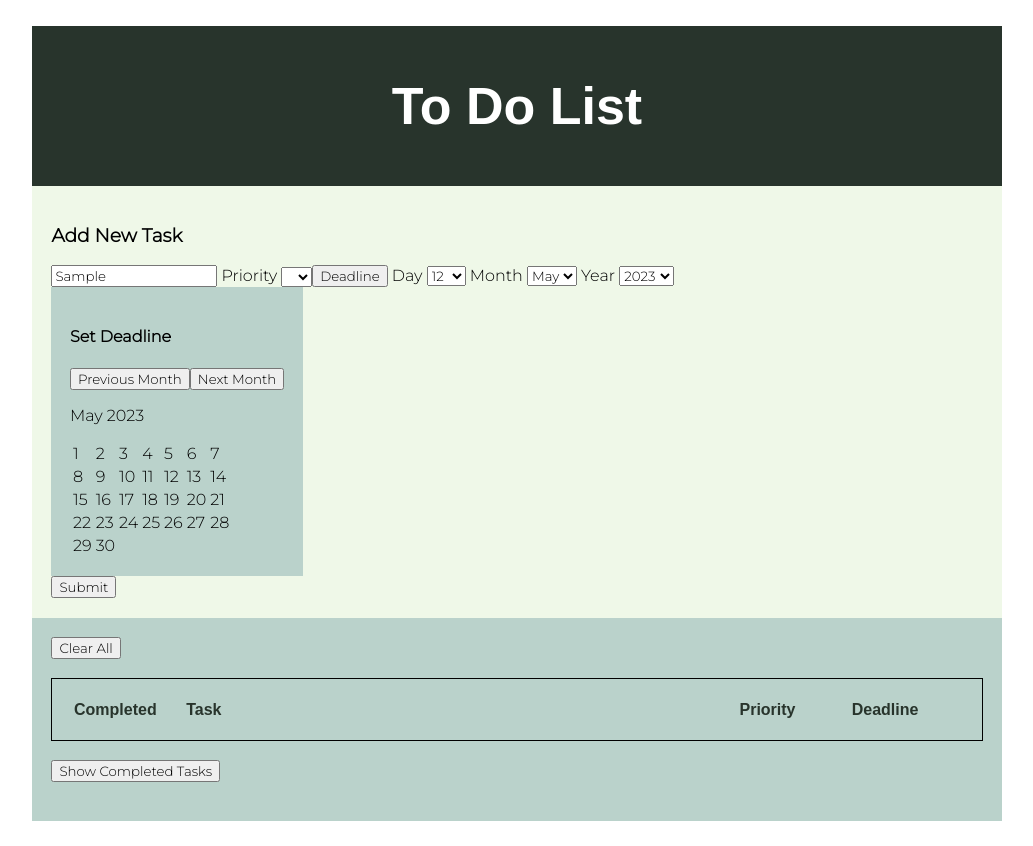
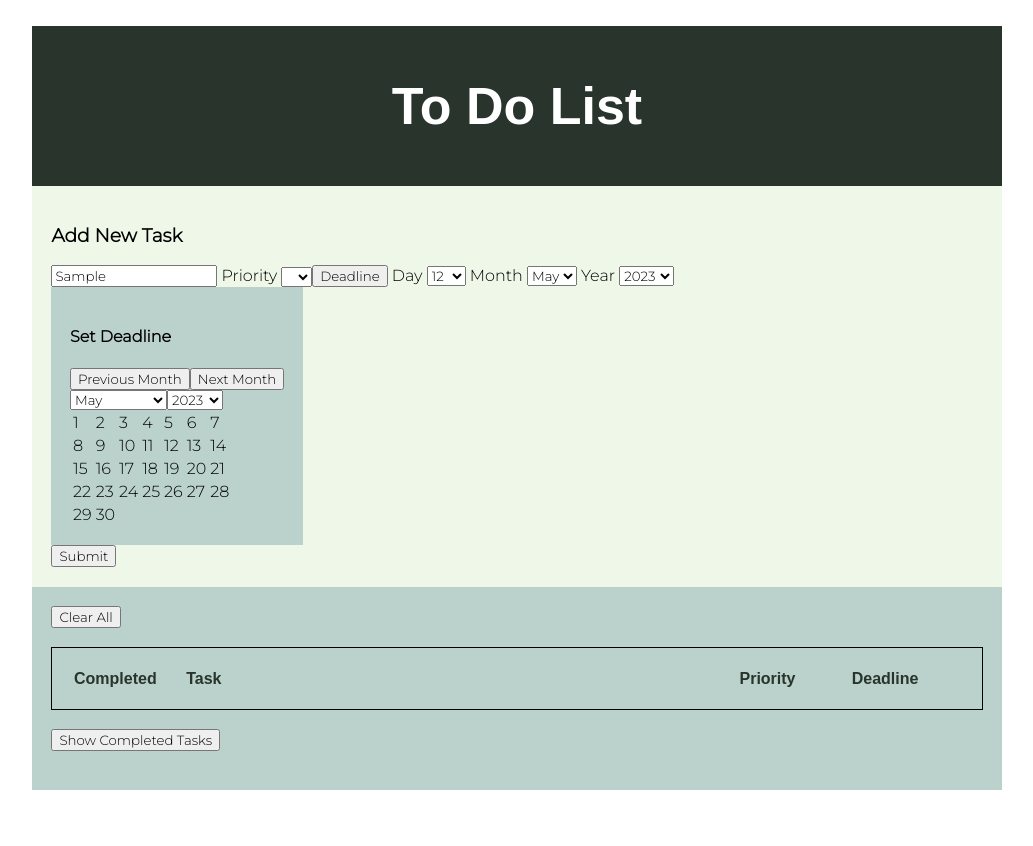
Before and after one commit to dragonspirals/React-To-Do-List, a React (Create React App) app: page / in a window 1280 px wide. Both pictures are taken after typing "Sample" into the empty fields and a click on the button "Deadline". Shown: the whole page, without its empty margins (123-1156 px from the left). After the commit the page ends 815 px from the top, so only its background shows below. Built offline with nearby package versions, Linux system fonts and the light colour scheme; a web font is replaced by a local one.

Commit message:
clicking on a date in calendar sets the deadline

```diff
--- a/src/Form/Calendar.js
+++ b/src/Form/Calendar.js
@@ -1,8 +1,7 @@
 import { useState } from "react";
 
 
-export default function Calendar() {
-
+export default function Calendar({ newTask, setNewTask }) {
 
     const today = new Date();
 
@@ -15,9 +14,15 @@ export default function Calendar() {
 
     /* -------------------------------- functions ------------------------------- */
 
+    // select a date on the calendar
+    function selectDate(date) {
+        setNewTask(task=> {
+            return ({...task, deadline: date})
+        })
+    }
+
     const flatMonth = () => {
         const fillStart = (viewMonth.getDay()+6)%7;
-        console.log(fillStart);
 
         const array = Array(fillStart).fill("");
         for(let i=0; i<monthLength; i++) {
@@ -55,12 +60,39 @@ function ChangeMonth() {
         setViewMonth(newMonth);
     }
 
+
+    // array of months
+    const months = ["January", "February", "March", "April", "May", "June",
+    "July", "August", "September", "October", "November", "December"];
+
+    // first 3 letters of month
+    months.short = months.map(month => (month.slice(0,3)));
+
+    // array of the next 20 years
+    const years = Array(20).fill(null).map((value, index) => (today.getFullYear()+index));
+
     return (
         <>
         {/* // previous month */}
         <button onClick={()=>{changeMonth(viewMonth.getFullYear(), viewMonth.getMonth()-1)}}>Previous Month</button>
         {/* // next month  */}
         <button onClick={()=>{changeMonth(viewMonth.getFullYear(), viewMonth.getMonth()+1)}}>Next Month</button>
+
+        <br />
+
+        {/* select month */}
+        <select value={viewMonth.getMonth()} onChange={(e)=>{changeMonth(viewMonth.getFullYear(), e.target.value)}}>
+            {months.map((month, index) => (
+                <option value={index}>{month}</option>
+            ))}
+        </select>
+
+        {/* select year  */}
+        <select value={viewMonth.getFullYear()} onChange={(e)=>{changeMonth(e.target.value, viewMonth.getMonth())}}>
+            {years.map((year) => (
+                <option value={year}>{year}</option>
+            ))}
+        </select>
         </>
     )
 }
@@ -71,7 +103,13 @@ function ChangeMonth() {
         return (
             <tr>
                 {array.map(value => (
-                    <td>{value!=="" && value.getDate()}</td>
+                    value!=="" ?
+
+                    <td onClick={()=>selectDate(value)}>
+                        {value.getDate()}
+                    </td>
+
+                     : <td></td>
                 ))}
             </tr>
         )
@@ -98,7 +136,6 @@ function ChangeMonth() {
         <div className="calendar-month">
             <h4>Set Deadline</h4>
             <ChangeMonth />
-            <p>{viewMonth.toLocaleString( 'default', {month: 'long'})} {viewMonth.getFullYear()}</p>
             <ArrayToTable array={monthInWeeks()} />
         </div>
     )
--- a/src/Form/Deadline.js
+++ b/src/Form/Deadline.js
@@ -82,7 +82,7 @@ export default function Deadline({ newTask, setNewTask }) {
         <Day />
         <Month />
         <Year />
-        <Calendar />
+        <Calendar newTask={newTask} setNewTask={setNewTask}/>
         </>
     )
 }
--- a/src/generated-styles/styles.css
+++ b/src/generated-styles/styles.css
@@ -82,4 +82,8 @@ th {
   background-color: #bad2cb;
   width: -moz-fit-content;
   width: fit-content;
+}
+
+.current {
+  background-color: blue;
 }/*# sourceMappingURL=styles.css.map */
--- a/src/styles/styles.scss
+++ b/src/styles/styles.scss
@@ -109,3 +109,7 @@ th {
     background-color: $secondary-color;
     width:fit-content;
   }
+
+  .current {
+    background-color: blue;
+  }
```
Also changed, not shown: 1 other file (tests, documents, lock files or other folders).
